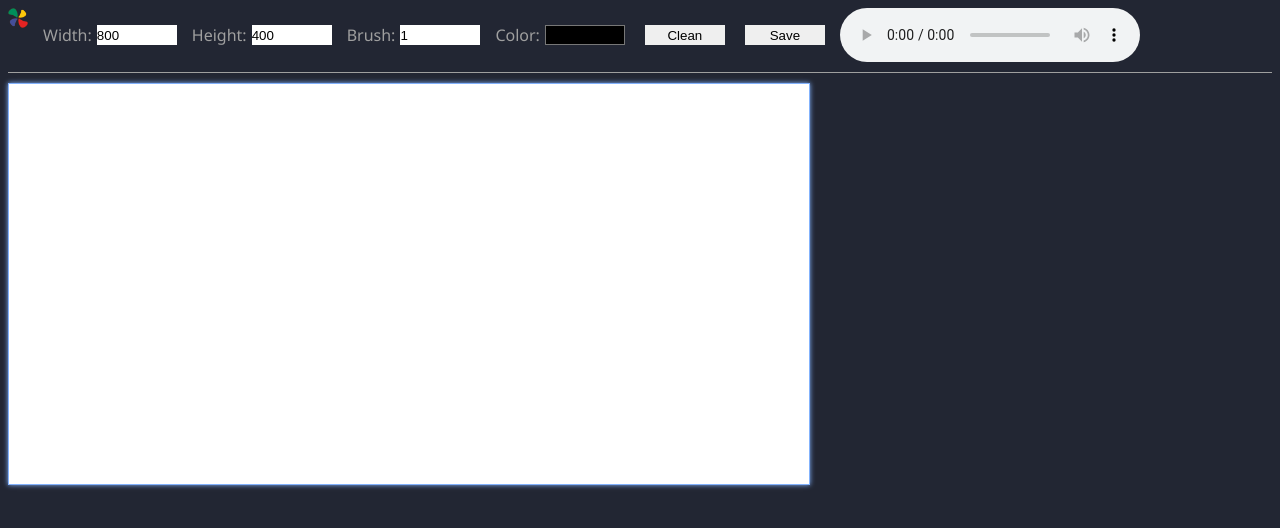
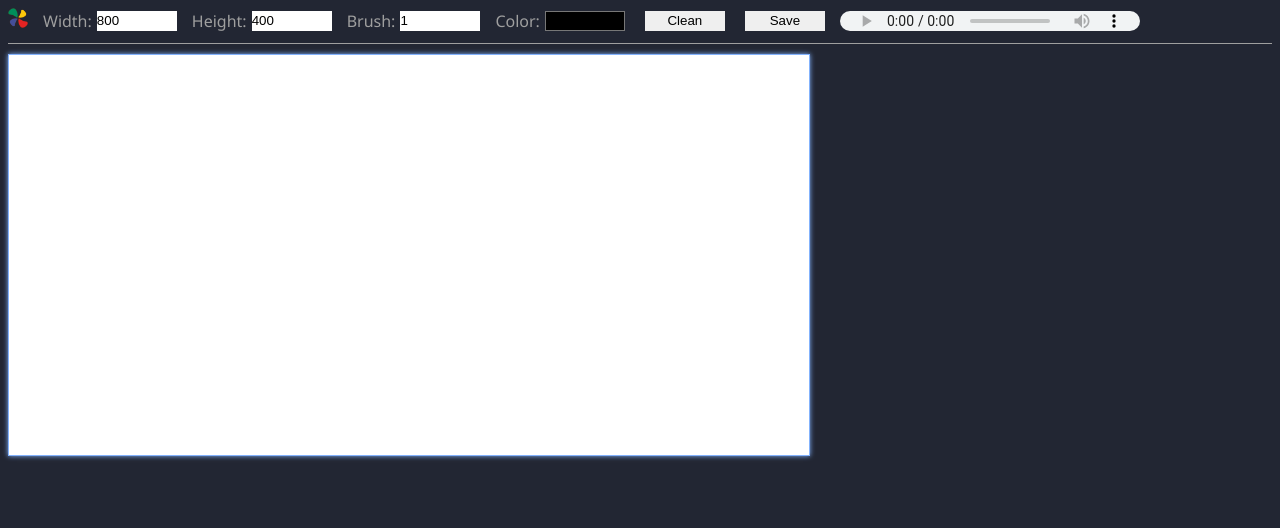
Before and after one commit to tyukhtei/myPainter, a plain HTML site: page index.html in a window 1280 px wide. Drawn offline with Linux system fonts and the light colour scheme.

Commit message:
Update style.css

```diff
--- a/css/style.css
+++ b/css/style.css
@@ -63,3 +63,7 @@ button:hover{
     color: #9f9f9f;
     transition: .3s;
 }
+
+audio{
+    height: 20px;
+}
```
